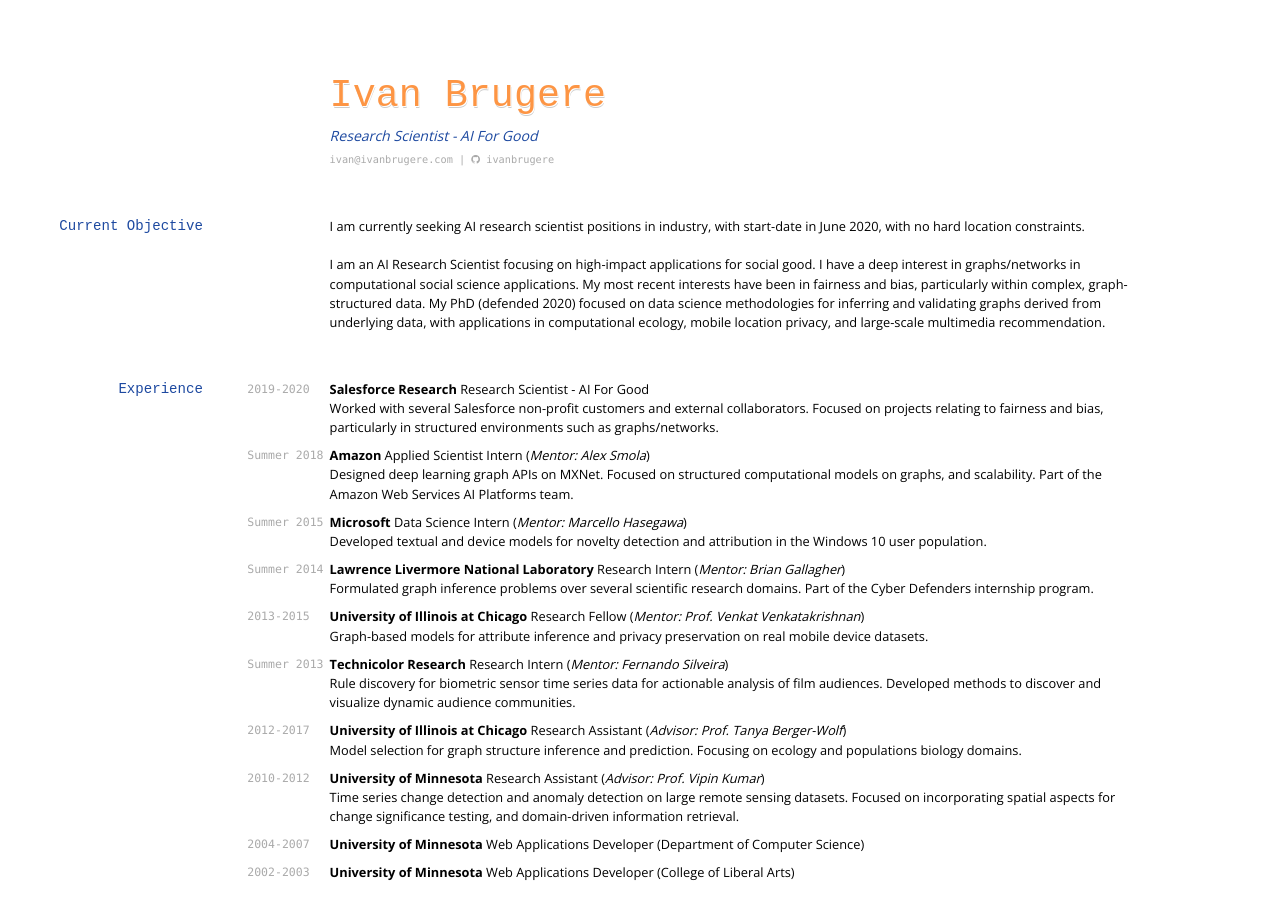
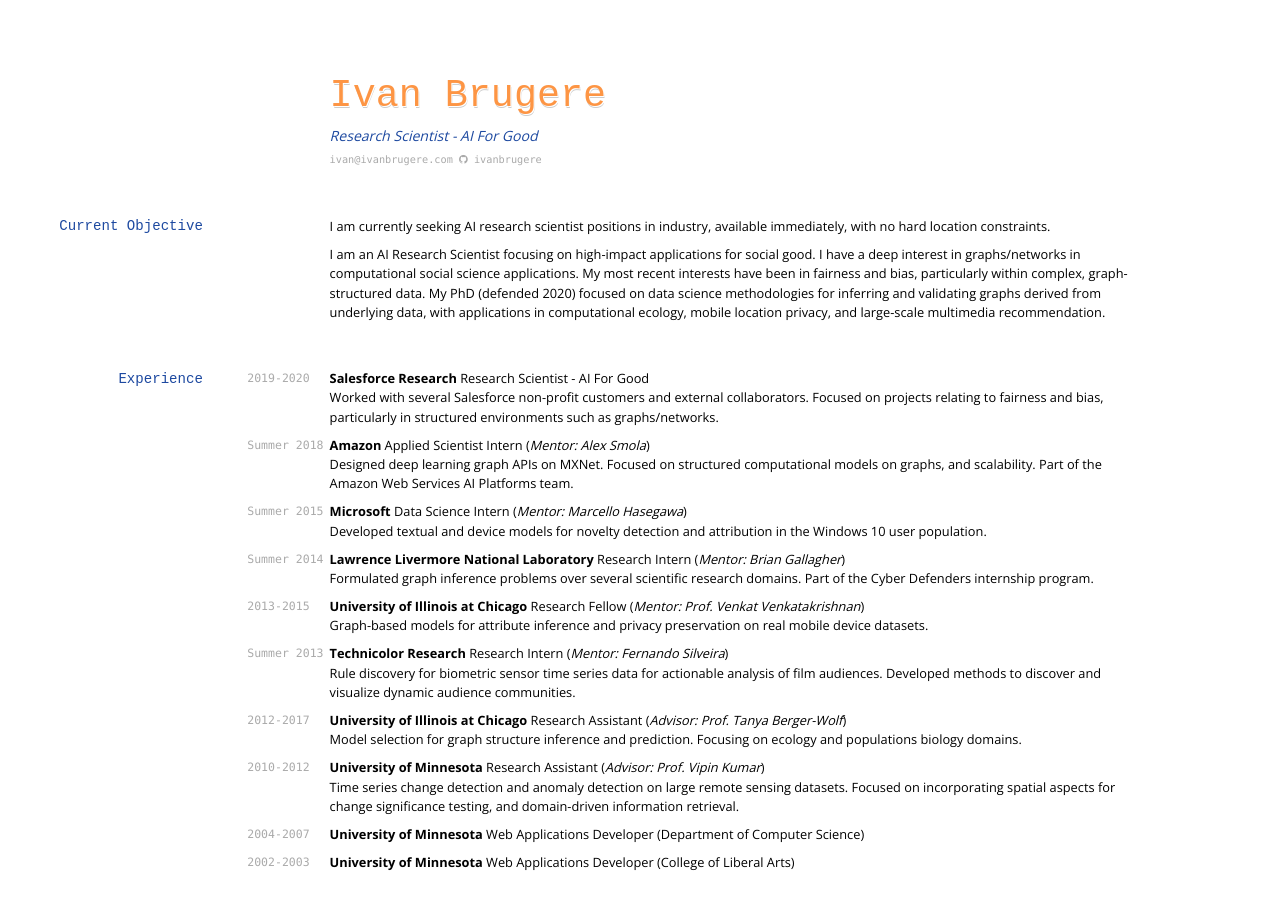
Before and after one commit to ivanbrugere/ivanbrugere.github.io, a Jekyll site: the page built from md-cv/resume.md, in a window 1280 px wide and 900 px high. Built offline with Jekyll 4.4.1, drawn with Linux system fonts in a browser that asks for light colours; nearby versions of some CDN libraries; some web fonts are replaced.

Commit message:
new resume

```diff
--- a/md-cv/resume.md
+++ b/md-cv/resume.md
@@ -7,12 +7,13 @@
 
 <div id="webaddress">
 <a href="mailto:ivan@ivanbrugere.com">ivan@ivanbrugere.com</a>
-|
+
 <i class="fa fa-github"></i> <a href="http://github.com/ivanbrugere">ivanbrugere</a>
 </div>
 ## Current Objective
-I am currently seeking AI research scientist positions in industry, with start-date in June 2020, with no hard location constraints.
-<br />
+I am currently seeking AI research scientist positions in industry, available immediately, with no hard location constraints.
+
+
 I am an AI Research Scientist focusing on high-impact applications for social good. I have a deep interest in graphs/networks in computational social science applications. My most recent interests have been in fairness and bias, particularly within complex, graph-structured data. My PhD (defended 2020) focused on data science methodologies for inferring and validating graphs derived from underlying data, with applications in computational ecology, mobile location privacy, and large-scale multimedia recommendation.
 
 ## Experience
```
Also changed, not shown: 1 other file.
